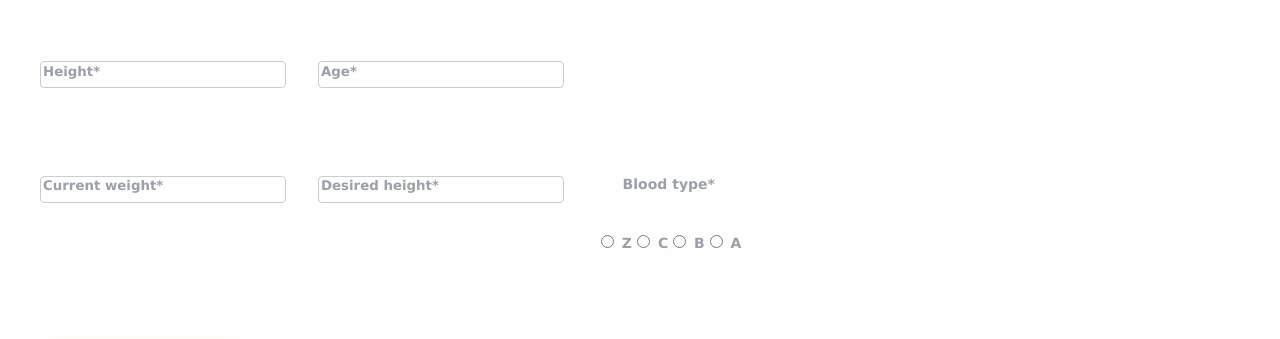
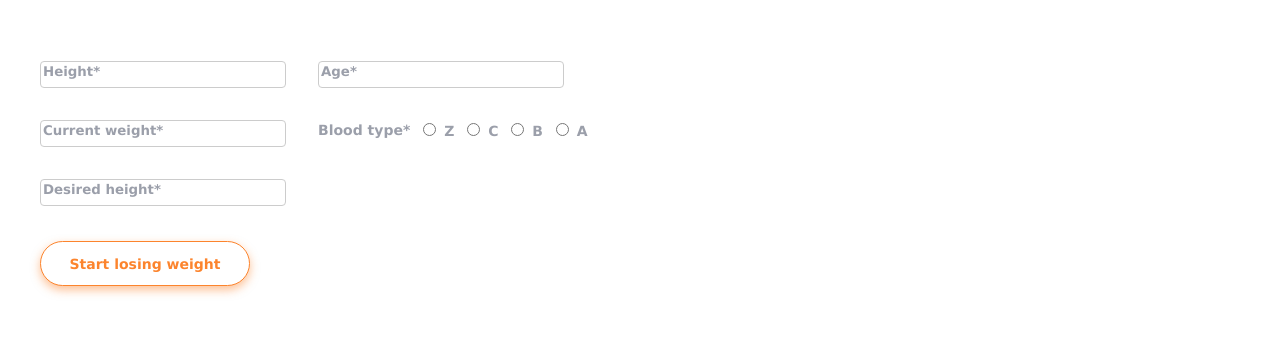
Before and after one commit to PustanAlex/Individual-project, a React (Create React App) app: page / in a window 1280 px wide. Shown: the part 562-901 px from the top of the page. Built offline with nearby package versions, Linux system fonts and the light colour scheme.

Commit message:
done for mobile and tablet

```diff
--- a/src/components/Button/Button.module.css
+++ b/src/components/Button/Button.module.css
@@ -1,5 +1,5 @@
 .submitButton {
-    height: 40px;
+    height: 45px;
     width: 210px;
     background-color: #FFF;
     color: #FC842D;
--- a/src/components/Form/Form.jsx
+++ b/src/components/Form/Form.jsx
@@ -3,6 +3,8 @@ import styles from './Form.module.css';
 export const Form = () => {
   return (
     <form>
+
+
       <label>
         <input
           type="number"
@@ -24,19 +26,9 @@ export const Form = () => {
           required
         />
       </label>
-      <label>
-        <input
-          type="number"
-          id="dweight"
-          name="dweight"
-          placeholder="Desired height*"
-          required
-        />
-      </label>
-
-      <div className={styles.radioGroup}>
-        <label>Blood type*</label>
-        <div>
+         <div className={styles.radioGroup}>
+      <label>Blood type*</label>
+        <div className={styles.radioButtons}>
           <label>
             <input type="radio" name="blood-type" value="1" required /> Z
           </label>
@@ -50,7 +42,19 @@ export const Form = () => {
             <input type="radio" name="blood-type" value="4" required /> A
           </label>
         </div>
+
       </div>
+      <label>
+        <input
+          type="number"
+          id="dweight"
+          name="dweight"
+          placeholder="Desired height*"
+          required
+        />
+      </label>
+
+
     </form>
   );
 };
--- a/src/components/Form/Form.module.css
+++ b/src/components/Form/Form.module.css
@@ -7,13 +7,13 @@ form {
 
 .radioGroup {
     display: flex;
-    gap: 40px;
-    align-items: center;
+    gap: 8px;
     font-size: 14px;
     font-family: Verdana, sans-serif;
     font-weight: 700;
     color: #9B9FAA;
     flex-direction: column;
+    order: 1    ;
 }
 
 
@@ -27,17 +27,30 @@ form {
 
 input[type='number']{
     border: 1px solid #ccc;
+    width: 100%;
     padding-bottom: 8px;
     border-radius: 4px;
+}
+
+input[type='radio']:checked {
+    accent-color: #FC842D;
+}
+
+.radioButtons {
+    display: flex;
+    gap: 8px;
+    justify-content:flex-start;
+    align-items:flex-start;
 }
 
 @media screen and ( min-width: 768px) {
 
     form {
         width: 100%;
-        height: 245px;
-        flex-wrap: wrap ;
-        flex-direction: row;
+        flex-wrap: wrap;
+        flex-flow:wrap;
+        justify-content: flex-start;
+        align-items: flex-start;
     }
 
     input[type="number"]{
@@ -45,4 +58,14 @@ input[type='number']{
         height: 16px;
     }
 
+    .radioGroup {
+        flex-direction: row;
+        justify-content: center;
+        align-items: center;
+        gap: 8px;
+        order: 0;
+    }
+
+
+
 }
--- a/src/components/Navigation/Navigation.module.css
+++ b/src/components/Navigation/Navigation.module.css
@@ -44,3 +44,8 @@ ul {
         margin: 20px 32px;
        }
 }
+
+@media screen and (min-width: 1280px) {
+
+
+}
```
